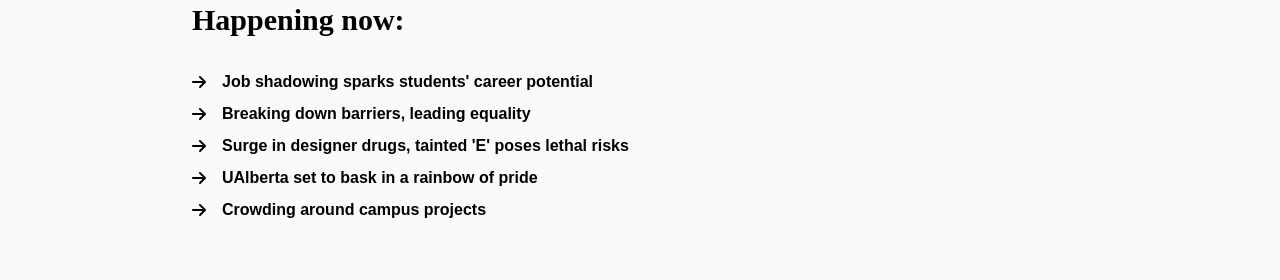
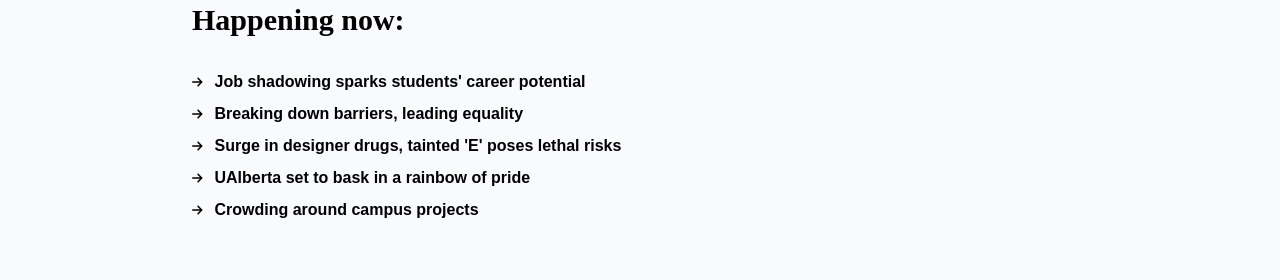
Before and after one commit to dalvancarvalho/mognito-frontend-assignment, a React (Vite) app: page /news in a window 1280 px wide. Shown: the part 142-422 px from the top of the page. Built offline with nearby package versions, Linux system fonts and the light colour scheme; a web font is replaced by a local one.

Commit message:
fix: gap

```diff
--- a/src/App.jsx
+++ b/src/App.jsx
@@ -16,7 +16,7 @@ export default function App() {
         <AppRoutes />
       </Main>
       <Footer />
-      {isDevEnvironment && <TwBreakpointMonitor position="bottom-left" />}
+      {isDevEnvironment && <TwBreakpointMonitor />}
     </div>
   )
 }
--- a/src/pages/News/index.jsx
+++ b/src/pages/News/index.jsx
@@ -16,13 +16,14 @@ export function News({ data }) {
         <div>
           {data.news.map((item, index) => (
             <Link
-              className="flex items-center gap-4 group/link"
+              className="flex items-center gap-3 group/link"
               key={index}
               to={'/news/' + index}
             >
               <FontAwesomeIcon
                 className="mb-2 group-hover/link:translate-x-1 transition-transform"
                 icon={faArrowRight}
+                size="xs"
               />
               <h3 className="mb-2 font-semibold hover:underline">{item.title}</h3>
             </Link>
```
